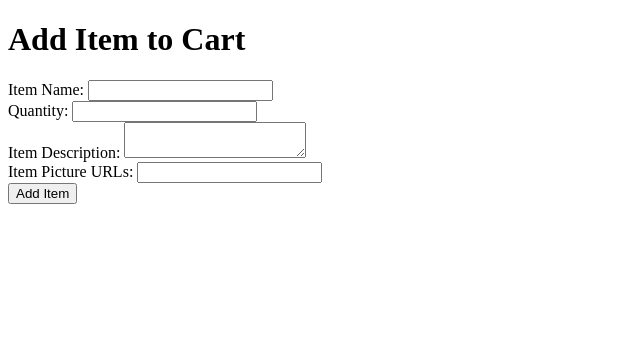
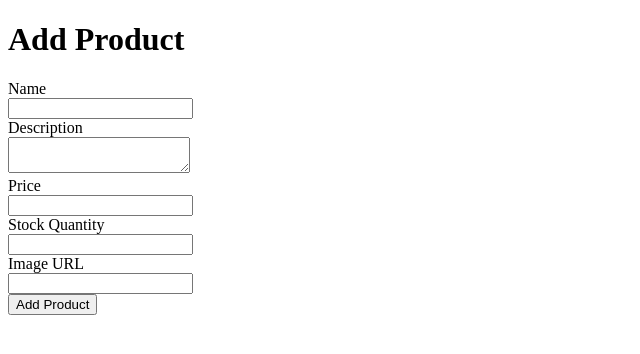
Before and after one commit to UnHired-Coder/pratyush.doodles, a Flask app: template PratyushDoodlesApp/templates/add_item.html in a window 1280 px wide. Shown: the top 354 px of the page, without its empty margins (0-640 px from the left). Run offline with Flask 3, Linux system fonts and the light colour scheme; the template is opened without the code that fills it: values that come from a table or form of the project are taken from there, others are empty.

Commit message:
Add product working

```diff
--- a/PratyushDoodlesApp/forms/AddItemForm.py
+++ b/PratyushDoodlesApp/forms/AddItemForm.py
@@ -1,9 +1,10 @@
 from flask_wtf import FlaskForm
-from wtforms import StringField, IntegerField, TextAreaField
-from wtforms.validators import DataRequired
+from wtforms import StringField, TextAreaField, DecimalField, IntegerField, FieldList, FormField
+from wtforms.validators import DataRequired, NumberRange, URL, Optional
 
-class AddItemForm(FlaskForm):
-    item_name = StringField('Item Name', validators=[DataRequired()])
-    quantity = IntegerField('Quantity', validators=[DataRequired()])
-    item_description = TextAreaField('Item Description')
-    item_picture_urls = StringField('Item Picture URLs')
+class ProductForm(FlaskForm):
+    name = StringField('Name', validators=[DataRequired()])
+    description = TextAreaField('Description', validators=[Optional()])
+    price = IntegerField('Price', validators=[DataRequired(), NumberRange(min=0)])
+    stock_quantity = IntegerField('Stock Quantity', validators=[DataRequired(), NumberRange(min=0)])
+    images = StringField('Image URL', validators=[DataRequired()])
--- a/PratyushDoodlesApp/templates/add_item.html
+++ b/PratyushDoodlesApp/templates/add_item.html
@@ -1,26 +1,51 @@
+<!-- add_product.html -->
 <!DOCTYPE html>
-<html lang="en">
+<html>
 <head>
-    <meta charset="UTF-8">
-    <title>Add Item to Cart</title>
+    <title>Add Product</title>
 </head>
 <body>
-    <h1>Add Item to Cart</h1>
-    <form method="POST" action="{{ url_for('shop.add_item') }}">
+    <h1>Add Product</h1>
+    <form method="POST" action="{{ url_for('shop.add_product') }}">
         {{ form.hidden_tag() }}
         <div>
-            {{ form.item_name.label }}: {{ form.item_name() }}
+            {{ form.name.label }}<br>
+            {{ form.name() }}
+            {% for error in form.name.errors %}
+                <p class="error">{{ error }}</p>
+            {% endfor %}
         </div>
         <div>
-            {{ form.quantity.label }}: {{ form.quantity() }}
+            {{ form.description.label }}<br>
+            {{ form.description() }}
+            {% for error in form.description.errors %}
+                <p class="error">{{ error }}</p>
+            {% endfor %}
         </div>
         <div>
-            {{ form.item_description.label }}: {{ form.item_description() }}
+            {{ form.price.label }}<br>
+            {{ form.price() }}
+            {% for error in form.price.errors %}
+                <p class="error">{{ error }}</p>
+            {% endfor %}
         </div>
         <div>
-            {{ form.item_picture_urls.label }}: {{ form.item_picture_urls() }}
+            {{ form.stock_quantity.label }}<br>
+            {{ form.stock_quantity() }}
+            {% for error in form.stock_quantity.errors %}
+                <p class="error">{{ error }}</p>
+            {% endfor %}
         </div>
-        <button type="submit">Add Item</button>
+        <div>
+            {{ form.images.label }}<br>
+            {{ form.images() }}
+            {% for error in form.images.errors %}
+                    <p class="error">{{ error }}</p>
+            {% endfor %}
+        </div>
+        <div>
+            <input type="submit" value="Add Product">
+        </div>
     </form>
 </body>
 </html>
```
Also changed, not shown: PratyushDoodlesApp/business/shop.py (+41 -2 lines), instance/site.db.
